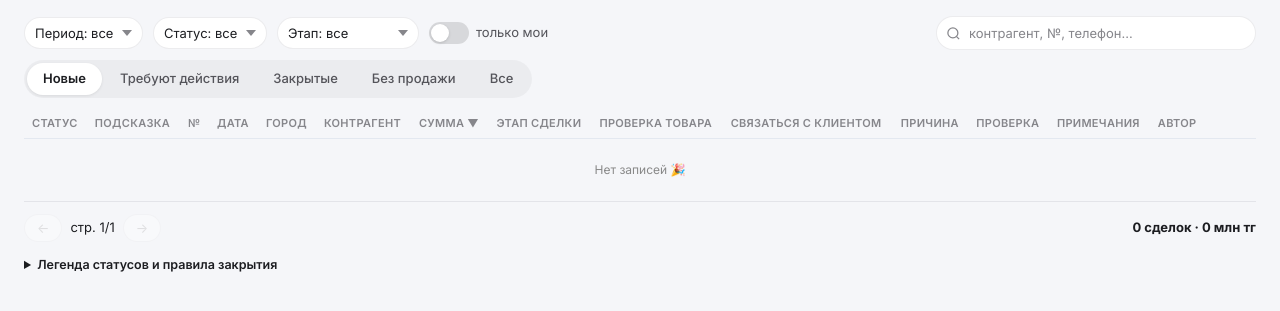
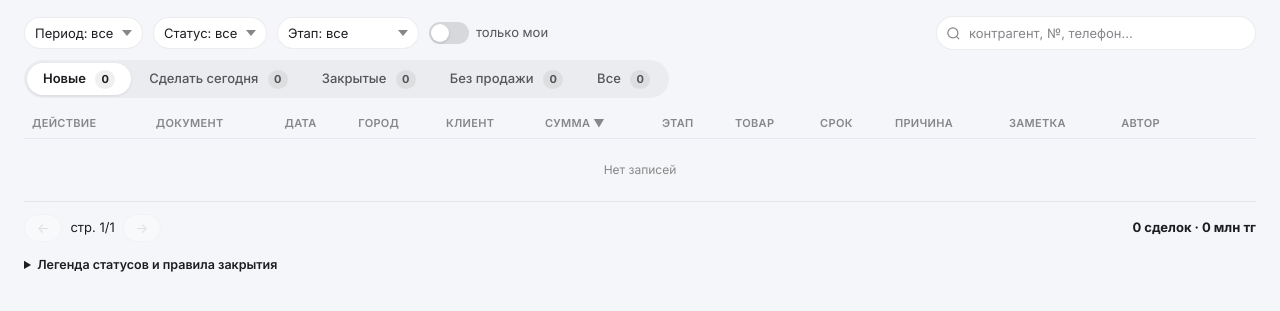
Before and after one commit to saesenthezzis/B2B-CRM, a Flask app: page / in a window 1280 px wide. Shown: the part 112-423 px from the top of the page. Run offline with Flask 3, Linux system fonts and the light colour scheme; the visitor is signed in with stand-in values (Sample User, id 1); data that the repository does not hold is empty; parts of the project's set-up code (start-up, migrations or seed data) failed here and were passed over; some libraries are stand-ins or nearby versions.

Commit message:
Simplify deals actions and status badges

```diff
--- a/app.py
+++ b/app.py
@@ -12,6 +12,7 @@ import string
 import smtplib
 from email.message import EmailMessage
 from functools import wraps
+from urllib.parse import unquote
 
 from dotenv import load_dotenv
 load_dotenv(os.path.join(os.path.dirname(os.path.abspath(__file__)), ".env"))
@@ -77,7 +78,8 @@ def deals():
 @app.patch("/api/deal/<path:key>")
 @login_required
 def patch_deal(key):
-    user = session.get("username", "аноним")
+    selected_user = (request.headers.get("X-User") or "").strip()
+    user = unquote(selected_user) if selected_user else session.get("username", "аноним")
     data = request.get_json(force=True) or {}
     fields = {k: v for k, v in data.items() if k in core.EDITABLE}
     if not fields:
--- a/static/app.js
+++ b/static/app.js
@@ -104,7 +104,7 @@ function applyManagerZone(save = true) {
 /* ---------- очереди ---------- */
 const QUEUES = [
   { id: 'new', name: 'Новые', f: d => d.flag === 'NEW' || d.level === 'new' },
-  { id: 'action', name: 'Требуют действия', f: d => ['risk', 'warn', 'ready', 'paid', 'error'].includes(d.level) || d.overdue_contact },
+  { id: 'action', name: 'Сделать сегодня', f: d => ['risk', 'warn', 'ready', 'paid', 'error'].includes(d.level) || d.overdue_contact },
   { id: 'done', name: 'Закрытые', f: d => d.is_closed && d.level === 'done' },
   { id: 'lost', name: 'Без продажи', f: d => d.is_closed && d.level !== 'done' },
   { id: 'all', name: 'Все', f: () => true },
@@ -158,9 +158,10 @@ function baseFiltered() {
 function renderQueues(rows) {
   const html = '<div class="radio-inputs">' + QUEUES.map(t => {
     const checked = t.id === queue ? 'checked' : '';
+    const count = rows.filter(t.f).length;
     return `<label class="radio">
               <input type="radio" name="radio-queue" data-q="${t.id}" ${checked}>
-              <span class="name">${t.name}</span>
+              <span class="name">${t.name} <b class="queue-count">${count}</b></span>
             </label>`;
   }).join('') + '</div>';
   $('queues').innerHTML = html;
@@ -170,19 +171,17 @@ function renderQueues(rows) {
 
 /* ---------- таблица менеджера ---------- */
 const COLS = [
-  { id: 'status', name: 'Статус' },
-  { id: 'hint', name: 'Подсказка' },
-  { id: 'doc_num', name: '№' },
+  { id: 'hint', name: 'Действие' },
+  { id: 'doc_num', name: 'Документ' },
   { id: 'doc_date', name: 'Дата' },
   { id: 'city', name: 'Город' },
-  { id: 'client', name: 'Контрагент' },
+  { id: 'client', name: 'Клиент' },
   { id: 'amount', name: 'Сумма' },
-  { id: 'stage', name: 'Этап сделки' },
-  { id: 'in_stock', name: 'Проверка товара' },
-  { id: 'plan_contact', name: 'Связаться с клиентом' },
+  { id: 'stage', name: 'Этап' },
+  { id: 'in_stock', name: 'Товар' },
+  { id: 'plan_contact', name: 'Срок' },
   { id: 'reason', name: 'Причина' },
-  { id: 'check_status', name: 'Проверка' },
-  { id: 'notes', name: 'Примечания' },
+  { id: 'notes', name: 'Заметка' },
   { id: 'author', name: 'Автор' },
   { id: 'hist', name: '' },
   { id: '_confirm', name: '' },
@@ -197,33 +196,42 @@ function selectHtml(d, field, options, allowEmpty = true) {
   </select>`;
 }
 
+function paymentBadge(d) {
+  const paid = Boolean(d.has_payment) || Number(d.payment_amount || 0) > 0 || Boolean(d.payment_date);
+  if (!paid) return '';
+  const amount = Number(d.amount || 0);
+  const paidAmount = Number(d.payment_amount || 0);
+  const label = amount && paidAmount && paidAmount < amount ? 'Частично' : 'Оплачено';
+  return `<span class="payment-badge">${label}</span>`;
+}
+
 function rowHtml(d) {
   const stClass = d.cur_status === 'Выдан' ? 'st-issued' : d.cur_status === 'Удален' ? 'st-deleted' : 'st-reserve';
   const flag = d.flag ? `<span class="flag ${d.flag}">${d.flag === 'NEW' ? 'NEW' : 'UPD'}</span>` : '';
-  const wa = (d.phones || []).map(p => `<a class="wa" target="_blank" href="https://wa.me/${p}" title="WhatsApp">💬 ${p.slice(-4)}</a>`).join('');
+  const docStatus = `<span class="doc-status ${stClass}">${esc(d.cur_status)}</span>${flag}`;
+  const wa = (d.phones || []).map(p => '<a class="wa" target="_blank" href="https://wa.me/' + p + '" title="WhatsApp">💬' + p.slice(-4) + '</a>').join('');
   const dateStr = d.doc_date ? d.doc_date.slice(0, 10).split('-').reverse().join('.') : '';
   const planVal = d.plan_contact ? d.plan_contact.slice(0, 10).split('-').reverse().join('.') : '';
   const planColorClass = d.plan_color === 'green' ? 'plan-green' : d.plan_color === 'yellow' ? 'plan-yellow' : 'plan-red';
   const reason = d.stage === 'Не состоялась'
     ? selectHtml(d, 'reject_reason', META.reject_reasons)
-    : (d.stage === 'Удалён' || d.cur_status === 'Удалён')
+    : (d.stage === 'Удалён' || d.cur_status === 'Удалён' || d.cur_status === 'Удален')
       ? selectHtml(d, 'delete_reason', META.delete_reasons)
       : '<span class="cl">—</span>';
   const errTip = d.errors && d.errors.length ? ` title="${esc(d.errors.join('; '))}"` : '';
+  const actionMark = d.overdue_contact ? '<span class="late-mark" title="Срок прошел">Просрочено</span>' : '';
   return `<tr class="r-${d.level}" id="r-${cssKey(d.key)}">
-    <td><span class="badge ${stClass}">${esc(d.cur_status)}</span>${flag}</td>
-    <td><span class="hint ${d.level === 'error' ? 'err' : ''}"${errTip}>${esc(d.hint)}${d.overdue_contact ? ' · ⚠️' : ''}</span></td>
-    <td class="td-copy" title="${esc(d.doc)}"><span class="copy-text" data-copy="${esc(d.doc_num)}">${esc(d.doc_num)}</span><svg class="copy-icon" width="12" height="12" viewBox="0 0 24 24" fill="none" stroke="currentColor" stroke-width="2"><rect x="9" y="9" width="13" height="13" rx="2"/><path d="M5 15H4a2 2 0 01-2-2V4a2 2 0 012-2h9a2 2 0 012 2v1"/></svg></td>
+    <td><span class="hint ${d.level === 'error' ? 'err' : ''}"${errTip}>${esc(d.hint)}</span>${actionMark}</td>
+    <td class="td-copy doc-cell" title="${esc(d.doc)}"><span class="doc-meta">${docStatus}</span><span class="copy-text" data-copy="${esc(d.doc_num)}">${esc(d.doc_num)}</span><svg class="copy-icon" width="12" height="12" viewBox="0 0 24 24" fill="none" stroke="currentColor" stroke-width="2"><rect x="9" y="9" width="13" height="13" rx="2"/><path d="M5 15H4a2 2 0 01-2-2V4a2 2 0 012-2h9a2 2 0 012 2v1"/></svg></td>
     <td>${dateStr}<span class="cl">${d.workdays} раб.дн.</span></td>
     <td>${esc(d.city || '')}</td>
     <td><b>${esc(d.client || '')}</b><br>${wa}<span class="cl" title="${esc(d.comment_1c || '')}">${esc(d.comment_1c || '')}</span></td>
-    <td class="sum">${money(d.amount)}</td>
+    <td class="sum">${money(d.amount)}${paymentBadge(d)}</td>
     <td>${selectHtml(d, 'stage', META.stages)}</td>
     <td>${selectHtml(d, 'in_stock', ["Ожидает проверки", "Проверено", "Товар есть"], false)}</td>
     <td><span class="${planColorClass}">${planVal}</span></td>
     <td>${reason}</td>
-    <td>${esc(d.check_status || 'Новая')}</td>
-    <td><input type="text" data-k="${esc(d.key)}" data-f="notes" value="${esc(d.notes || '')}" placeholder="..."></td>
+    <td><input type="text" data-k="${esc(d.key)}" data-f="notes" value="${esc(d.notes || '')}" placeholder="Заметка"></td>
     <td><span class="cl full">${esc(d.author || '')}</span></td>
     <td><button class="iconbtn" data-hist="${esc(d.key)}" title="История">🕘</button></td>
     <td class="td-confirm">${PENDING[d.key] ? `<div class="row-confirm-actions"><button class="row-confirm-btn" data-commit="${esc(d.key)}" title="Сохранить изменения"><svg viewBox="0 0 14 14" fill="none"><path d="M3 7l3 3 5-5" stroke="currentColor" stroke-width="2" stroke-linecap="round" stroke-linejoin="round"/></svg></button><button class="row-discard-btn" data-discard="${esc(d.key)}" title="Отменить"><svg viewBox="0 0 14 14" fill="none"><path d="M3 3l8 8M11 3l-8 8" stroke="currentColor" stroke-width="2" stroke-linecap="round"/></svg></button></div>` : ''}</td>
@@ -254,7 +262,7 @@ function render() {
   if (page >= pages) page = pages - 1;
   const pg = rows.slice(page * PAGE, (page + 1) * PAGE);
   $('tbl').querySelector('tbody').innerHTML =
-    pg.map(rowHtml).join('') || '<tr><td colspan="16" style="text-align:center;color:#888;padding:22px">Нет записей 🎉</td></tr>';
+    pg.map(rowHtml).join('') || '<tr><td colspan="14" style="text-align:center;color:#888;padding:22px">Нет записей</td></tr>';
   bindRowEvents();
   $('pinfo').textContent = `стр. ${page + 1}/${pages}`;
   $('prev').disabled = page <= 0; $('next').disabled = page >= pages - 1;
@@ -557,7 +565,7 @@ $('btnImport').onclick = async () => {
   const b = $('btnImport');
   b.disabled = true; b.textContent = '⏳ Импорт...';
   // Покажем лоадер в таблице
-  $('tbl').querySelector('tbody').innerHTML = '<tr><td colspan="16" style="padding: 100px 0;"><div class="loader-spinner"></div></td></tr>';
+  $('tbl').querySelector('tbody').innerHTML = '<tr><td colspan="14" style="padding: 100px 0;"><div class="loader-spinner"></div></td></tr>';
   try {
     const r = await fetch('/api/import', { method: 'POST' });
     if (r.status === 401) return location.href = '/login';
--- a/static/style.css
+++ b/static/style.css
@@ -322,6 +322,17 @@ input, select, textarea, button { font-family: inherit; }
   box-shadow: 0 1px 3px rgba(0,0,0,0.08);
 }
 .radio-inputs .radio:hover .name { color: var(--color-ink); }
+.queue-count {
+  display: inline-flex;
+  align-items: center;
+  justify-content: center;
+  min-width: 20px;
+  margin-left: 6px;
+  padding: 1px 6px;
+  border-radius: var(--radius-pill);
+  background: rgba(0,0,0,0.06);
+  font-size: 11px;
+}
 
 /* ---------- Table ---------- */
 .tw {
--- a/templates/index.html
+++ b/templates/index.html
@@ -118,7 +118,7 @@
     <table id="tbl" class="main-table">
       <thead></thead>
       <tbody>
-        <tr><td colspan="13" style="padding: 100px 0;"><div class="loader-spinner"></div></td></tr>
+        <tr><td colspan="14" style="padding: 100px 0;"><div class="loader-spinner"></div></td></tr>
       </tbody>
     </table>
 
```
Also changed, not shown: other parts of static/style.css (+37 -0 lines), core.py (+36 -19 lines).
